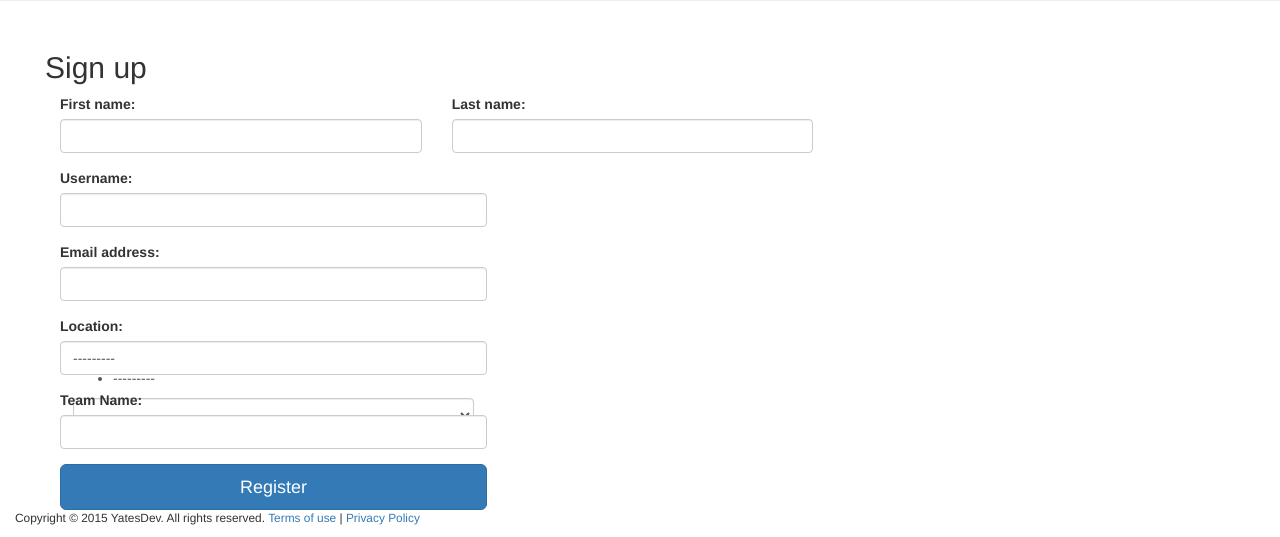
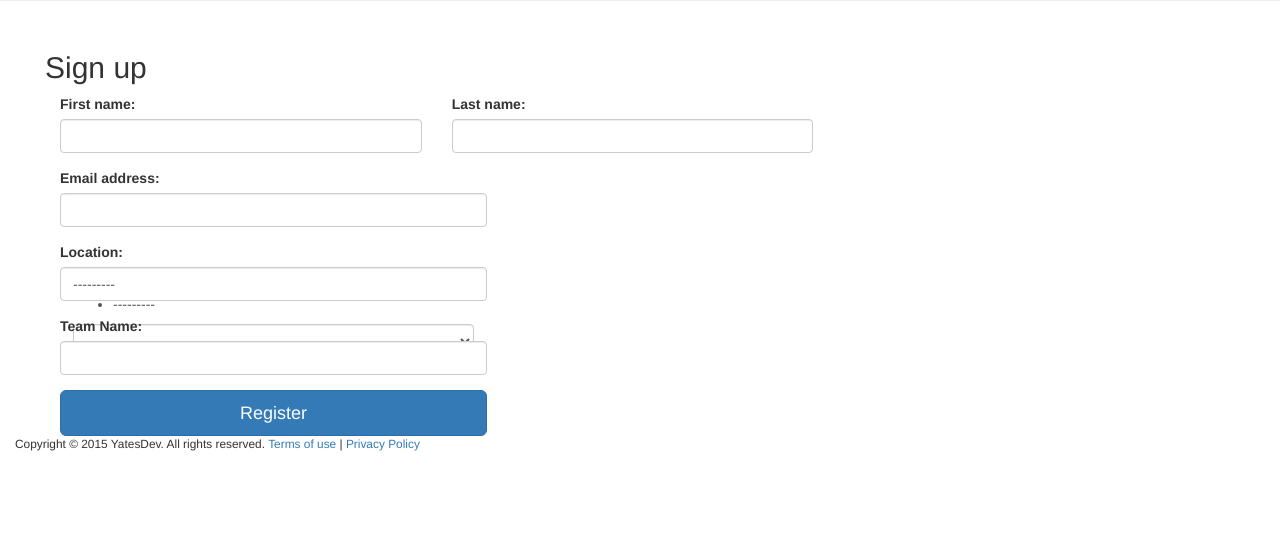
Before and after one commit to yatesdev/TriviaTracks, a Django app: page /register/ in a window 1280 px wide. Shown: the part 281-818 px from the top of the page. After the commit the page ends 732 px from the top, so only its background shows below. Run offline with Django 3.2, Linux system fonts and the light colour scheme; data that the repository does not hold is empty; parts of the project's set-up code (start-up, migrations or seed data) failed here and were passed over; some libraries are stand-ins or nearby versions; some web fonts are replaced.

Commit message:
Logins are now Email only
Registration and Logins now do not require a separate username, only
their email address.

```diff
--- a/home/forms.py
+++ b/home/forms.py
@@ -11,23 +11,20 @@ class SearchForm(forms.Form):
 class UserForm(forms.ModelForm):
 	class Meta:
 		model = User
-		fields = ('first_name','last_name','username','email')
+		fields = ('first_name','last_name','email')
 		widgets = {
             'first_name': forms.TextInput(attrs={'class':'form-control', 'required':'true'}),
             'last_name': forms.TextInput(attrs={'class':'form-control', 'required':'true'}),
-            'username': forms.TextInput(attrs={'class':'form-control', 'required':'true'}),
             'email': forms.EmailInput(attrs={'class':'form-control', 'required':'true'}),
         }
         labels = {
         	'first_name' : _('First Name'),
         	'last_name' : _('Last Name'),
-        	'username' : _('Username'),
         	'email' : _('Email Address'),
         }
         error_messages = {
 			'first_name' : _('First Name Required'),
 			'last_name' : _('Last Name Required'),
-			'username' : _('Username Required'),
 			'email' : _('Email Address Required'),
 		}
 
--- a/home/templates/home/login.html
+++ b/home/templates/home/login.html
@@ -17,7 +17,7 @@
 	        {% csrf_token %}
             <!-- START Form Control-->
             <div class="form-group form-group-default col-md-7">
-              <label>Username</label>
+              <label>Email Address:</label>
               <div class="controls">
                 <input type="text" name="username" placeholder="" class="form-control" required>
               </div>
--- a/home/templates/home/register.html
+++ b/home/templates/home/register.html
@@ -23,10 +23,6 @@
 				{{user_form.last_name}}
 			</div>
 			<div class="form-group form-group-default col-md-7">
-				{{user_form.username.label_tag}}
-				{{user_form.username}}
-			</div>
-			<div class="form-group form-group-default col-md-7">
 				{{user_form.email.label_tag}}
 				{{user_form.email}}
 			</div>
--- a/home/views.py
+++ b/home/views.py
@@ -152,13 +152,16 @@ def register(request):
 		user_form = UserForm(data=request.POST)
 		profile_form = UserProfileForm(data=request.POST)
 		if user_form.is_valid() and profile_form.is_valid():
-			user = user_form.save()
+			# user = user_form.save()
+			user = User.objects.create_user(user_form.cleaned_data['email'],user_form.cleaned_data['email'],"password")
 			user.set_password("password") #Removing passwords from logins, will have a constant from now on.
+			user.first_name = user_form.cleaned_data['first_name']
+			user.last_name = user_form.cleaned_data['last_name']
 			user.save()
 			profile = profile_form.save(commit=False)
 			profile.user = user
 			profile.save()
-			user = authenticate(username=request.POST['username'], password="password")
+			user = authenticate(username=request.POST['email'], password="password")
 			auth_login(request,user)
 			registered = True
 		else:
```
